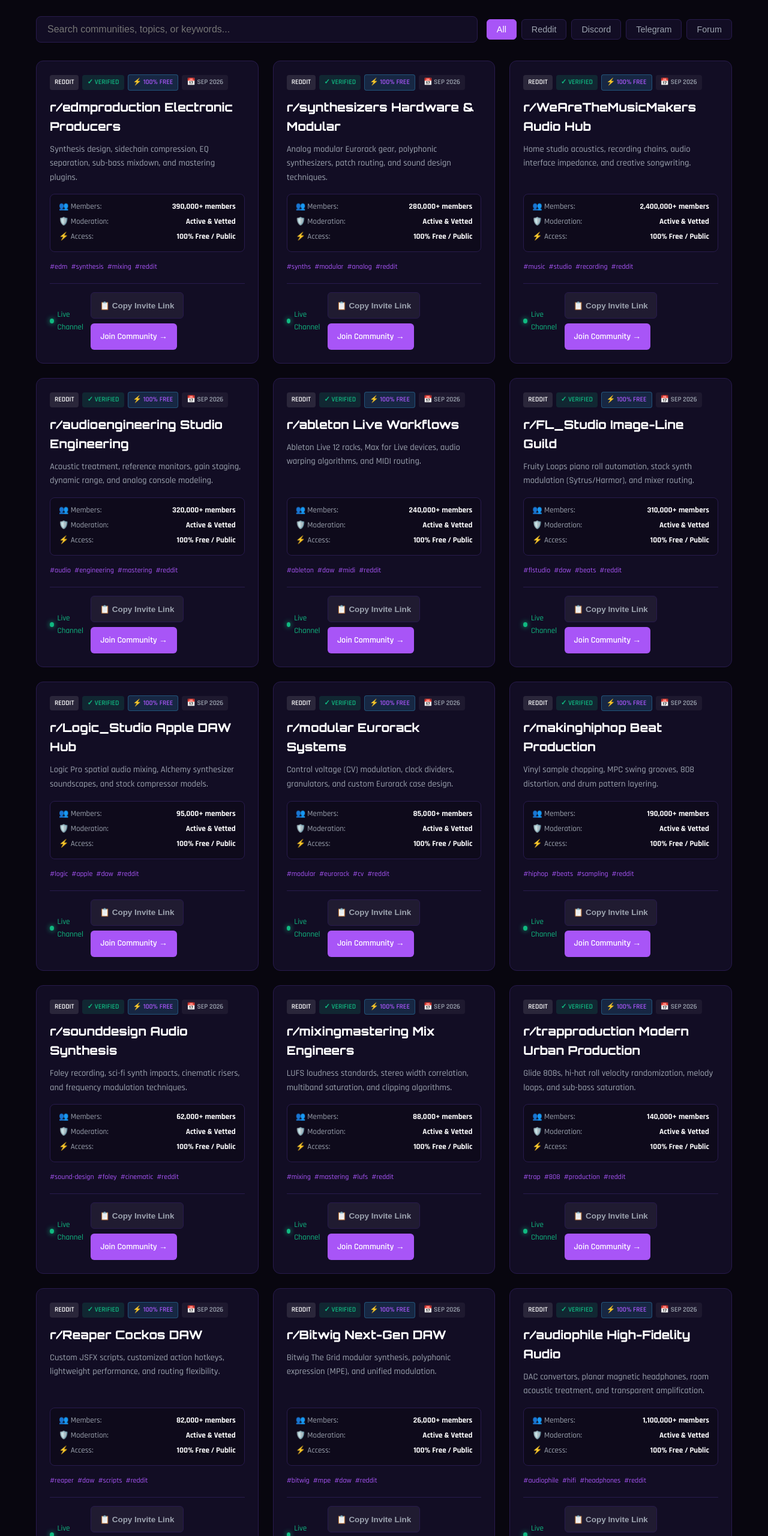
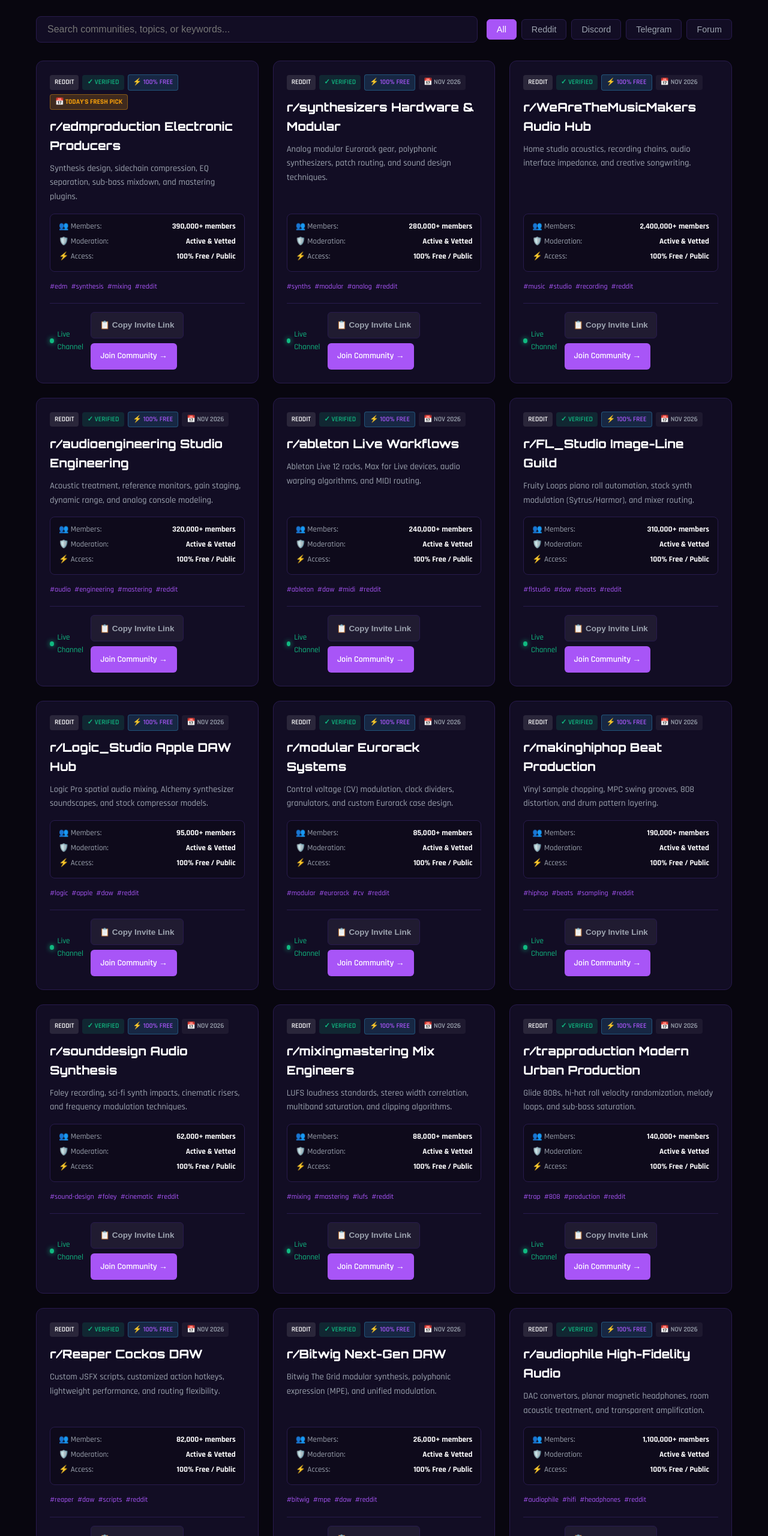
Before and after one commit to jibranpcccc/generative-music-modular-eurorack-hub, a plain HTML site: page index.html in a window 1280 px wide. Shown: the part 1080-3640 px from the top of the page at 60% size. Drawn offline with Linux system fonts and the light colour scheme.

```diff
--- a/index.html
+++ b/index.html
@@ -620,7 +620,7 @@
                 <span class="badge badge-platform">Reddit</span>
                 <span class="badge badge-verified">✓ Verified</span>
                 <span class="badge badge-free">⚡ 100% Free</span>
-                <span class="badge badge-date">📅 Sep 2026</span>
+                <span class="badge badge-date" style="background: rgba(245, 158, 11, 0.2); color: #f59e0b; border: 1px solid rgba(245, 158, 11, 0.4); font-weight: 700;">📅 Today's Fresh Pick</span>
             </div>
             <h3 class="card-title">r/edmproduction Electronic Producers</h3>
             <p class="card-desc">Synthesis design, sidechain compression, EQ separation, sub-bass mixdown, and mastering plugins.</p>
@@ -644,7 +644,7 @@
                 <span class="badge badge-platform">Reddit</span>
                 <span class="badge badge-verified">✓ Verified</span>
                 <span class="badge badge-free">⚡ 100% Free</span>
-                <span class="badge badge-date">📅 Sep 2026</span>
+                <span class="badge badge-date">📅 Nov 2026</span>
             </div>
             <h3 class="card-title">r/synthesizers Hardware & Modular</h3>
             <p class="card-desc">Analog modular Eurorack gear, polyphonic synthesizers, patch routing, and sound design techniques.</p>
@@ -668,7 +668,7 @@
                 <span class="badge badge-platform">Reddit</span>
                 <span class="badge badge-verified">✓ Verified</span>
                 <span class="badge badge-free">⚡ 100% Free</span>
-                <span class="badge badge-date">📅 Sep 2026</span>
+                <span class="badge badge-date">📅 Nov 2026</span>
             </div>
             <h3 class="card-title">r/WeAreTheMusicMakers Audio Hub</h3>
             <p class="card-desc">Home studio acoustics, recording chains, audio interface impedance, and creative songwriting.</p>
@@ -692,7 +692,7 @@
                 <span class="badge badge-platform">Reddit</span>
                 <span class="badge badge-verified">✓ Verified</span>
                 <span class="badge badge-free">⚡ 100% Free</span>
-                <span class="badge badge-date">📅 Sep 2026</span>
+                <span class="badge badge-date">📅 Nov 2026</span>
             </div>
             <h3 class="card-title">r/audioengineering Studio Engineering</h3>
             <p class="card-desc">Acoustic treatment, reference monitors, gain staging, dynamic range, and analog console modeling.</p>
@@ -716,7 +716,7 @@
                 <span class="badge badge-platform">Reddit</span>
                 <span class="badge badge-verified">✓ Verified</span>
                 <span class="badge badge-free">⚡ 100% Free</span>
-                <span class="badge badge-date">📅 Sep 2026</span>
+                <span class="badge badge-date">📅 Nov 2026</span>
             </div>
             <h3 class="card-title">r/ableton Live Workflows</h3>
             <p class="card-desc">Ableton Live 12 racks, Max for Live devices, audio warping algorithms, and MIDI routing.</p>
@@ -740,7 +740,7 @@
                 <span class="badge badge-platform">Reddit</span>
                 <span class="badge badge-verified">✓ Verified</span>
                 <span class="badge badge-free">⚡ 100% Free</span>
-                <span class="badge badge-date">📅 Sep 2026</span>
+                <span class="badge badge-date">📅 Nov 2026</span>
             </div>
             <h3 class="card-title">r/FL_Studio Image-Line Guild</h3>
             <p class="card-desc">Fruity Loops piano roll automation, stock synth modulation (Sytrus/Harmor), and mixer routing.</p>
@@ -764,7 +764,7 @@
                 <span class="badge badge-platform">Reddit</span>
                 <span class="badge badge-verified">✓ Verified</span>
                 <span class="badge badge-free">⚡ 100% Free</span>
-                <span class="badge badge-date">📅 Sep 2026</span>
+                <span class="badge badge-date">📅 Nov 2026</span>
             </div>
             <h3 class="card-title">r/Logic_Studio Apple DAW Hub</h3>
             <p class="card-desc">Logic Pro spatial audio mixing, Alchemy synthesizer soundscapes, and stock compressor models.</p>
@@ -788,7 +788,7 @@
                 <span class="badge badge-platform">Reddit</span>
                 <span class="badge badge-verified">✓ Verified</span>
                 <span class="badge badge-free">⚡ 100% Free</span>
-                <span class="badge badge-date">📅 Sep 2026</span>
+                <span class="badge badge-date">📅 Nov 2026</span>
             </div>
             <h3 class="card-title">r/modular Eurorack Systems</h3>
             <p class="card-desc">Control voltage (CV) modulation, clock dividers, granulators, and custom Eurorack case design.</p>
@@ -812,7 +812,7 @@
                 <span class="badge badge-platform">Reddit</span>
                 <span class="badge badge-verified">✓ Verified</span>
                 <span class="badge badge-free">⚡ 100% Free</span>
-                <span class="badge badge-date">📅 Sep 2026</span>
+                <span class="badge badge-date">📅 Nov 2026</span>
             </div>
             <h3 class="card-title">r/makinghiphop Beat Production</h3>
             <p class="card-desc">Vinyl sample chopping, MPC swing grooves, 808 distortion, and drum pattern layering.</p>
@@ -836,7 +836,7 @@
                 <span class="badge badge-platform">Reddit</span>
                 <span class="badge badge-verified">✓ Verified</span>
                 <span class="badge badge-free">⚡ 100% Free</span>
-                <span class="badge badge-date">📅 Sep 2026</span>
+                <span class="badge badge-date">📅 Nov 2026</span>
             </div>
             <h3 class="card-title">r/sounddesign Audio Synthesis</h3>
             <p class="card-desc">Foley recording, sci-fi synth impacts, cinematic risers, and frequency modulation techniques.</p>
@@ -860,7 +860,7 @@
                 <span class="badge badge-platform">Reddit</span>
                 <span class="badge badge-verified">✓ Verified</span>
                 <span class="badge badge-free">⚡ 100% Free</span>
-                <span class="badge badge-date">📅 Sep 2026</span>
+                <span class="badge badge-date">📅 Nov 2026</span>
             </div>
             <h3 class="card-title">r/mixingmastering Mix Engineers</h3>
             <p class="card-desc">LUFS loudness standards, stereo width correlation, multiband saturation, and clipping algorithms.</p>
@@ -884,7 +884,7 @@
                 <span class="badge badge-platform">Reddit</span>
                 <span class="badge badge-verified">✓ Verified</span>
                 <span class="badge badge-free">⚡ 100% Free</span>
-                <span class="badge badge-date">📅 Sep 2026</span>
+                <span class="badge badge-date">📅 Nov 2026</span>
             </div>
             <h3 class="card-title">r/trapproduction Modern Urban Production</h3>
             <p class="card-desc">Glide 808s, hi-hat roll velocity randomization, melody loops, and sub-bass saturation.</p>
@@ -908,7 +908,7 @@
                 <span class="badge badge-platform">Reddit</span>
                 <span class="badge badge-verified">✓ Verified</span>
                 <span class="badge badge-free">⚡ 100% Free</span>
-                <span class="badge badge-date">📅 Sep 2026</span>
+                <span class="badge badge-date">📅 Nov 2026</span>
             </div>
             <h3 class="card-title">r/Reaper Cockos DAW</h3>
             <p class="card-desc">Custom JSFX scripts, customized action hotkeys, lightweight performance, and routing flexibility.</p>
@@ -932,7 +932,7 @@
                 <span class="badge badge-platform">Reddit</span>
                 <span class="badge badge-verified">✓ Verified</span>
                 <span class="badge badge-free">⚡ 100% Free</span>
-                <span class="badge badge-date">📅 Sep 2026</span>
+                <span class="badge badge-date">📅 Nov 2026</span>
             </div>
             <h3 class="card-title">r/Bitwig Next-Gen DAW</h3>
             <p class="card-desc">Bitwig The Grid modular synthesis, polyphonic expression (MPE), and unified modulation.</p>
@@ -956,7 +956,7 @@
                 <span class="badge badge-platform">Reddit</span>
                 <span class="badge badge-verified">✓ Verified</span>
                 <span class="badge badge-free">⚡ 100% Free</span>
-                <span class="badge badge-date">📅 Sep 2026</span>
+                <span class="badge badge-date">📅 Nov 2026</span>
             </div>
             <h3 class="card-title">r/audiophile High-Fidelity Audio</h3>
             <p class="card-desc">DAC convertors, planar magnetic headphones, room acoustic treatment, and transparent amplification.</p>
@@ -980,7 +980,7 @@
                 <span class="badge badge-platform">Discord</span>
                 <span class="badge badge-verified">✓ Verified</span>
                 <span class="badge badge-free">⚡ 100% Free</span>
-                <span class="badge badge-date">📅 Sep 2026</span>
+                <span class="badge badge-date">📅 Nov 2026</span>
             </div>
             <h3 class="card-title">Music Production Global Discord</h3>
             <p class="card-desc">Active Discord for producers sharing feedback, sample libraries, and plugin recommendations.</p>
@@ -1004,7 +1004,7 @@
                 <span class="badge badge-platform">Discord</span>
                 <span class="badge badge-verified">✓ Verified</span>
                 <span class="badge badge-free">⚡ 100% Free</span>
-                <span class="badge badge-date">📅 Sep 2026</span>
+                <span class="badge badge-date">📅 Nov 2026</span>
             </div>
             <h3 class="card-title">Ableton Producers Guild Discord</h3>
             <p class="card-desc">Live production streams, project file exchanges, and Max for Live troubleshooting.</p>
@@ -1028,7 +1028,7 @@
                 <span class="badge badge-platform">Discord</span>
                 <span class="badge badge-verified">✓ Verified</span>
                 <span class="badge badge-free">⚡ 100% Free</span>
-                <span class="badge badge-date">📅 Sep 2026</span>
+                <span class="badge badge-date">📅 Nov 2026</span>
             </div>
             <h3 class="card-title">FL Studio Official Discord</h3>
             <p class="card-desc">Beat battles, vocal mixing channels, stock plugin challenges, and pattern automation tutorials.</p>
@@ -1052,7 +1052,7 @@
                 <span class="badge badge-platform">Discord</span>
                 <span class="badge badge-verified">✓ Verified</span>
                 <span class="badge badge-free">⚡ 100% Free</span>
-                <span class="badge badge-date">📅 Sep 2026</span>
+                <span class="badge badge-date">📅 Nov 2026</span>
             </div>
             <h3 class="card-title">Modular Synth Enthusiasts Discord</h3>
             <p class="card-desc">Patch notes, DIY module soldering, oscillator comparisons, and generative ambient streams.</p>
@@ -1076,7 +1076,7 @@
                 <span class="badge badge-platform">Discord</span>
                 <span class="badge badge-verified">✓ Verified</span>
                 <span class="badge badge-free">⚡ 100% Free</span>
-                <span class="badge badge-date">📅 Sep 2026</span>
+                <span class="badge badge-date">📅 Nov 2026</span>
             </div>
             <h3 class="card-title">Audio Engineering Collective Discord</h3>
             <p class="card-desc">Mix critique channels, reference track comparisons, and monitoring acoustic discussions.</p>
@@ -1100,7 +1100,7 @@
                 <span class="badge badge-platform">Discord</span>
                 <span class="badge badge-verified">✓ Verified</span>
                 <span class="badge badge-free">⚡ 100% Free</span>
-                <span class="badge badge-date">📅 Sep 2026</span>
+                <span class="badge badge-date">📅 Nov 2026</span>
             </div>
             <h3 class="card-title">EDM Producers Hub Discord</h3>
             <p class="card-desc">Genre-specific channels for house, techno, bass music, synthwave, and trance production.</p>
@@ -1124,7 +1124,7 @@
                 <span class="badge badge-platform">Discord</span>
                 <span class="badge badge-verified">✓ Verified</span>
                 <span class="badge badge-free">⚡ 100% Free</span>
-                <span class="badge badge-date">📅 Sep 2026</span>
+                <span class="badge badge-date">📅 Nov 2026</span>
             </div>
             <h3 class="card-title">Beatmakers Lounge Discord</h3>
             <p class="card-desc">Producer cookups, vinyl digging discussions, loop sharing, and vocal engineering tips.</p>
@@ -1148,7 +1148,7 @@
                 <span class="badge badge-platform">Telegram</span>
                 <span class="badge badge-verified">✓ Verified</span>
                 <span class="badge badge-free">⚡ 100% Free</span>
-                <span class="badge badge-date">📅 Sep 2026</span>
+                <span class="badge badge-date">📅 Nov 2026</span>
             </div>
             <h3 class="card-title">Music Producers Daily Telegram</h3>
             <p class="card-desc">Free plugin alerts, VST discount announcements, and high-quality sound pack drops.</p>
@@ -1172,7 +1172,7 @@
                 <span class="badge badge-platform">Telegram</span>
                 <span class="badge badge-verified">✓ Verified</span>
                 <span class="badge badge-free">⚡ 100% Free</span>
-                <span class="badge badge-date">📅 Sep 2026</span>
+                <span class="badge badge-date">📅 Nov 2026</span>
             </div>
             <h3 class="card-title">Sound Design Masters Telegram</h3>
             <p class="card-desc">Serum and Vital presets, wavetable distributions, and cinematic foley sample links.</p>
@@ -1196,7 +1196,7 @@
                 <span class="badge badge-platform">Telegram</span>
                 <span class="badge badge-verified">✓ Verified</span>
                 <span class="badge badge-free">⚡ 100% Free</span>
-                <span class="badge badge-date">📅 Sep 2026</span>
+                <span class="badge badge-date">📅 Nov 2026</span>
             </div>
             <h3 class="card-title">Ableton Workflow Telegram</h3>
             <p class="card-desc">Quick keyboard shortcut tips, audio rack downloads, and mixing chain walkthroughs.</p>
@@ -1220,7 +1220,7 @@
                 <span class="badge badge-platform">Telegram</span>
                 <span class="badge badge-verified">✓ Verified</span>
                 <span class="badge badge-free">⚡ 100% Free</span>
-                <span class="badge badge-date">📅 Sep 2026</span>
+                <span class="badge badge-date">📅 Nov 2026</span>
             </div>
             <h3 class="card-title">FL Studio Power Users Telegram</h3>
             <p class="card-desc">MIDI chord progression packs, mixer routing presets, and beat production walkthroughs.</p>
@@ -1244,7 +1244,7 @@
                 <span class="badge badge-platform">Forum</span>
                 <span class="badge badge-verified">✓ Verified</span>
                 <span class="badge badge-free">⚡ 100% Free</span>
-                <span class="badge badge-date">📅 Sep 2026</span>
+                <span class="badge badge-date">📅 Nov 2026</span>
             </div>
             <h3 class="card-title">Gearspace Pro Audio Forum</h3>
             <p class="card-desc">The authoritative industry forum for microphone shootouts, outboard gear reviews, and mixing debates.</p>
@@ -1268,7 +1268,7 @@
                 <span class="badge badge-platform">Forum</span>
                 <span class="badge badge-verified">✓ Verified</span>
                 <span class="badge badge-free">⚡ 100% Free</span>
-                <span class="badge badge-date">📅 Sep 2026</span>
+                <span class="badge badge-date">📅 Nov 2026</span>
             </div>
             <h3 class="card-title">KVR Audio VST Forum</h3>
             <p class="card-desc">The largest database and discussion forum for software synthesizers, audio effects, and DSP plugins.</p>
@@ -1292,7 +1292,7 @@
                 <span class="badge badge-platform">Forum</span>
                 <span class="badge badge-verified">✓ Verified</span>
                 <span class="badge badge-free">⚡ 100% Free</span>
-                <span class="badge badge-date">📅 Sep 2026</span>
+                <span class="badge badge-date">📅 Nov 2026</span>
             </div>
             <h3 class="card-title">Mod Wiggler Modular Forum</h3>
             <p class="card-desc">The definitive global community for Eurorack modular synthesizers, patch sharing, and DIY circuits.</p>
@@ -1316,7 +1316,7 @@
                 <span class="badge badge-platform">Forum</span>
                 <span class="badge badge-verified">✓ Verified</span>
                 <span class="badge badge-free">⚡ 100% Free</span>
-                <span class="badge badge-date">📅 Sep 2026</span>
+                <span class="badge badge-date">📅 Nov 2026</span>
             </div>
             <h3 class="card-title">Sound On Sound Official Forum</h3>
             <p class="card-desc">Veteran audio engineers discussing acoustic treatment, microphone techniques, and monitoring fidelity.</p>
```
Also changed, not shown: data/groups.json (+61 -30 lines), feed.xml (+9 -2 lines).
